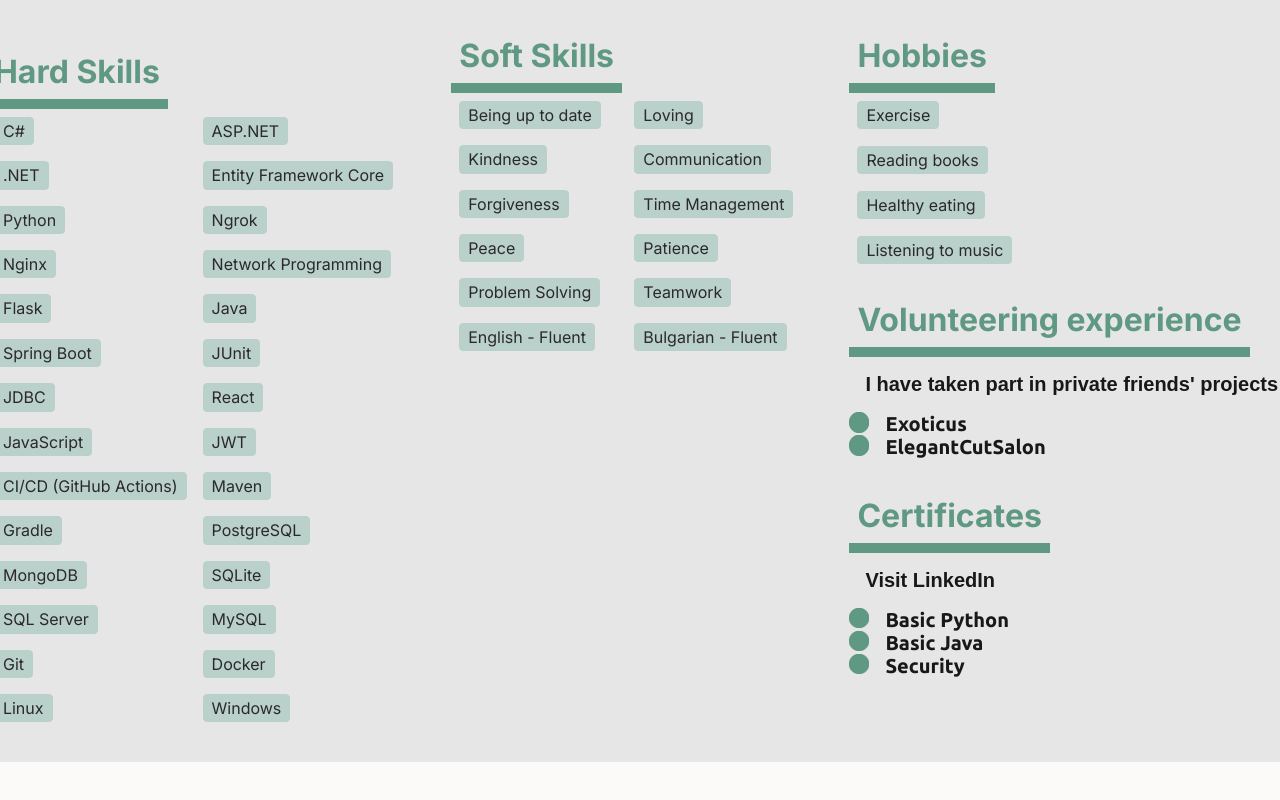
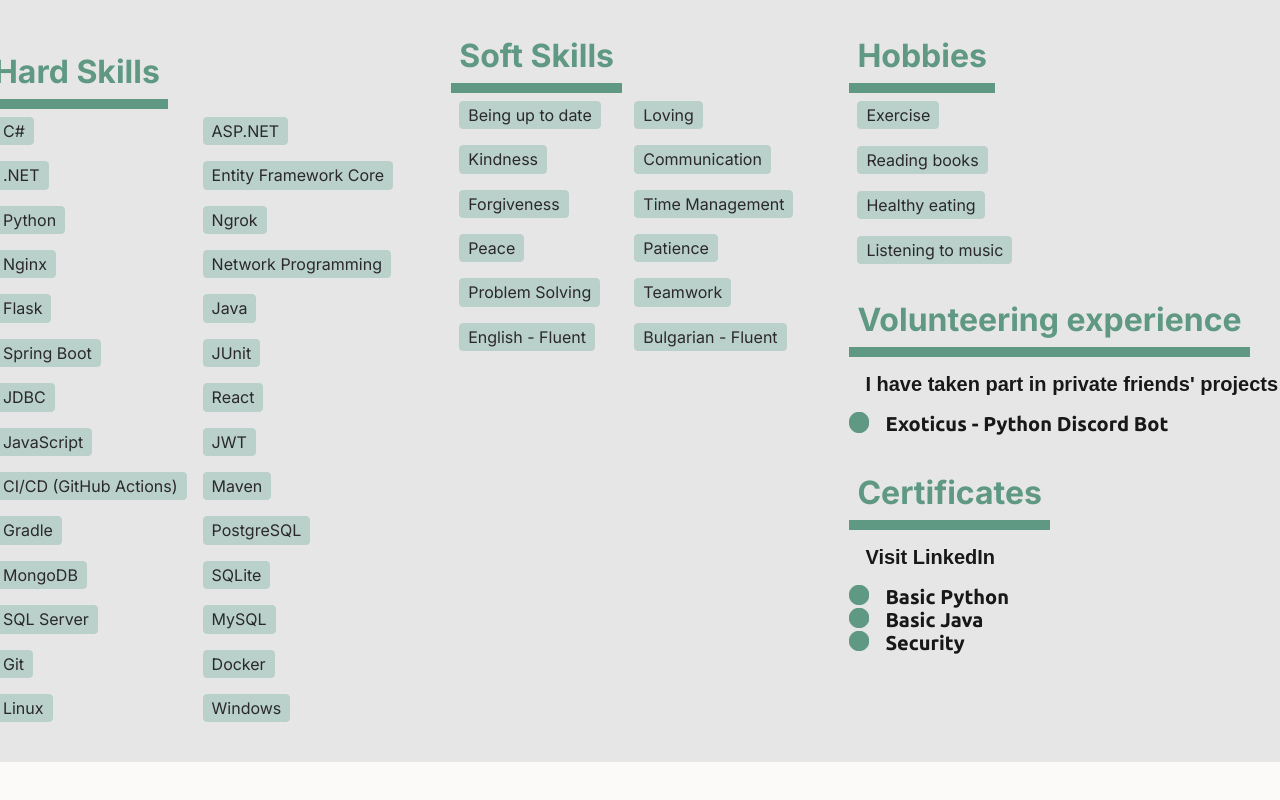
Before and after one commit to KristiyanDinev/CV, a plain HTML site: page html/index.html in a window 1280 px wide. Shown: the part 1007-1807 px from the top of the page. Drawn offline with Linux system fonts and the light colour scheme.

Commit message:
Updated CV. Removed outdates projects.

```diff
--- a/html/index.html
+++ b/html/index.html
@@ -252,11 +252,7 @@
                     <span class="home-text80">I have taken part in private friends' projects</span>
                     <div class="home-container21">
                       <img alt="image" src="green_circle.png" class="home-image24" />
-                      <span class="home-text81">Exoticus</span>
-                    </div>
-                    <div class="home-container22">
-                      <img alt="image" src="green_circle.png" class="home-image25" />
-                      <span class="home-text82">ElegantCutSalon</span>
+                      <span class="home-text81">Exoticus - Python Discord Bot</span>
                     </div>
                   </div>
                   <div class="home-certs">
```
Also changed, not shown: 1 other file.
